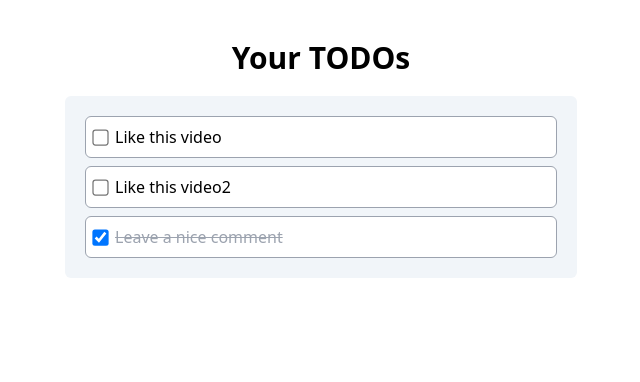
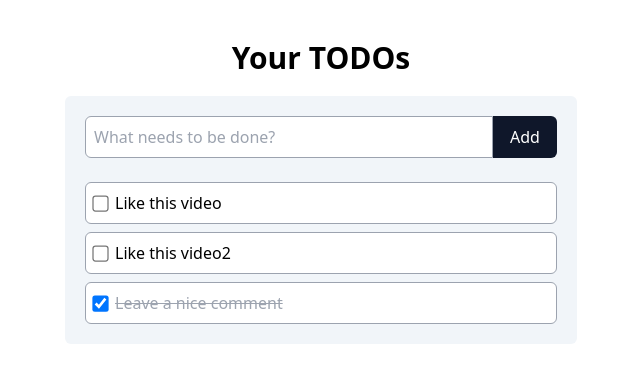
Before and after one commit to crichterdev/2024-react-beginner, a React (Vite) app: page / in a window 1280 px wide. Shown: the top 382 px of the page, without its empty margins (319-959 px from the left). Built offline with nearby package versions, Linux system fonts and the light colour scheme.

Commit message:
Add to state in React, form, controlled input

```diff
--- a/src/App.tsx
+++ b/src/App.tsx
@@ -1,31 +1,45 @@
 import { useState } from "react";
 import TodoItem from "./components/TodoItem"
 import { dummyData as dummyData } from "./data/todos"
+import AddTodoForm from "./components/AddTodoForm";
 
 function App() {
   const [todos, setTodos] = useState(dummyData)
 
-  function setTodoCompleted(id: number, completed: boolean){
+  function setTodoCompleted(id: number, completed: boolean) {
     setTodos((prevTodos) =>
       prevTodos.map((todo) => (todo.id === id ? { ...todo, completed } : todo)));
   }
 
+
+  function addTodo(title: string): void {
+    setTodos(prevTodos => [
+      {
+        id: prevTodos.length + 1,
+        title,
+        completed: false
+      },
+      ...prevTodos
+    ]
+    )
+  }
 
   return (
     <main className="py-10 h-screen space-y-5">
       <h1 className="font-bold text-3xl text-center">
         Your TODOs
       </h1>
-      <div className="max-w-lg mx-auto bg-slate-100 rounded-md p-5">
+      <div className="max-w-lg mx-auto bg-slate-100 rounded-md p-5 space-y-6">
+        <AddTodoForm
+          onSubmit={addTodo} />
         <div className="space-y-2">
           {todos.map(todo => (
             <TodoItem
-            key={todo.id}
-            todo ={todo}
-            onCompletedChange={setTodoCompleted}
+              key={todo.id}
+              todo={todo}
+              onCompletedChange={setTodoCompleted}
             />
           ))
-
           }
         </div>
       </div>
--- /dev/null
+++ b/src/components/AddTodoForm.tsx
@@ -0,0 +1,33 @@
+import { useState } from "react"
+
+interface AddTodoFormProps {
+    onSubmit: (title: string) => void;
+}
+
+export default function AddTodoForm({ onSubmit }: AddTodoFormProps) {
+    const [input, setInput] = useState("");
+
+    function handleSubmit(e: React.FormEvent<HTMLFormElement>) {
+        e.preventDefault();
+        if (!input.trim()) return
+        onSubmit(input);
+        setInput("");
+    }
+
+    return (
+        <form className="flex" onSubmit={handleSubmit}>
+            <input
+                value={input}
+                onChange={(e) => setInput(e.target.value)}
+                placeholder="What needs to be done? "
+                className=" rounded-s-md grow border border-gray-400 p-2"
+            />
+            <button
+                type="submit"
+                className="w-16 rounded-e-md  bg-slate-900 text-white hover:bg-slate-600"
+            >
+                Add
+            </button>
+        </form>
+    )
+}
```
